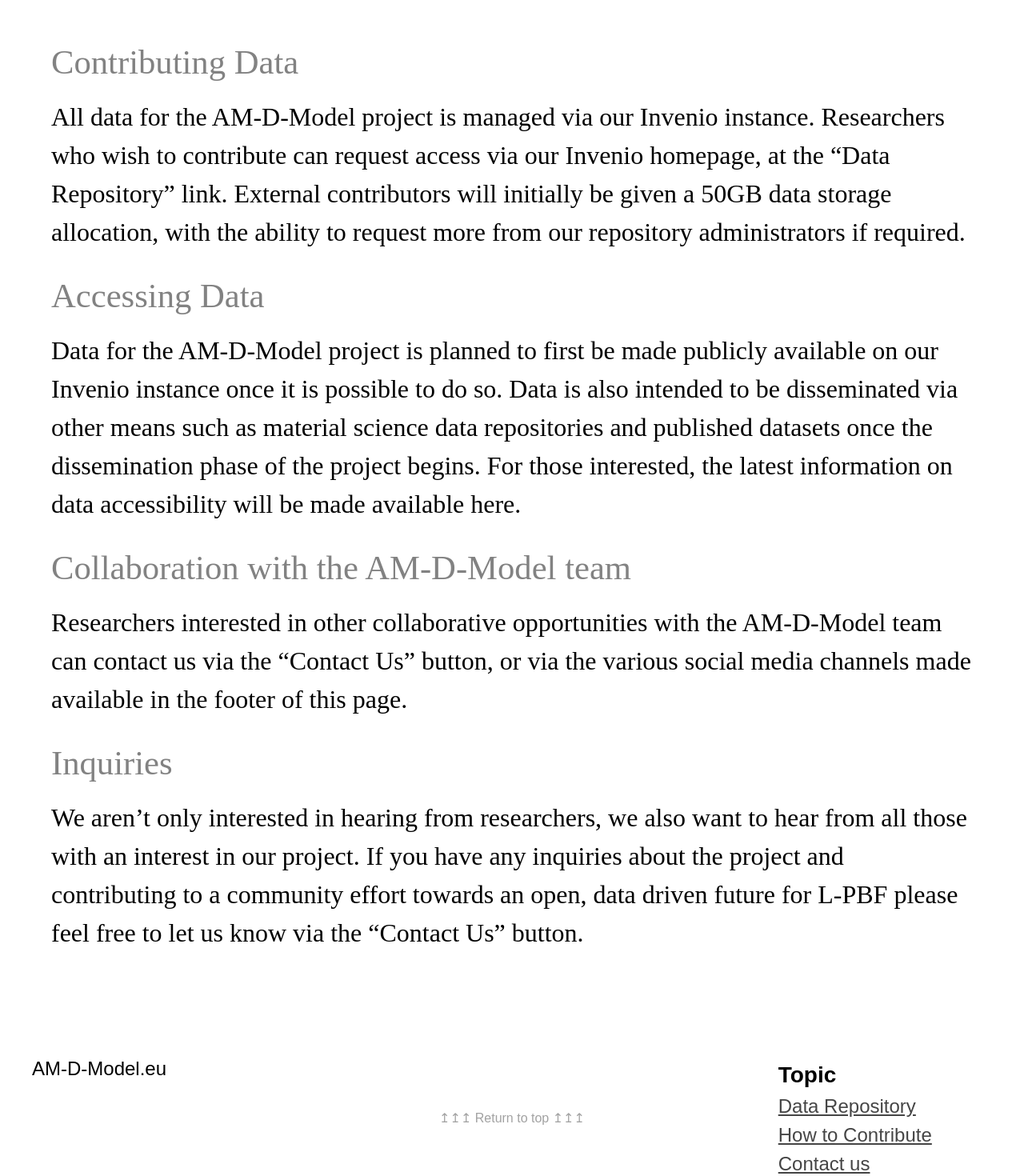
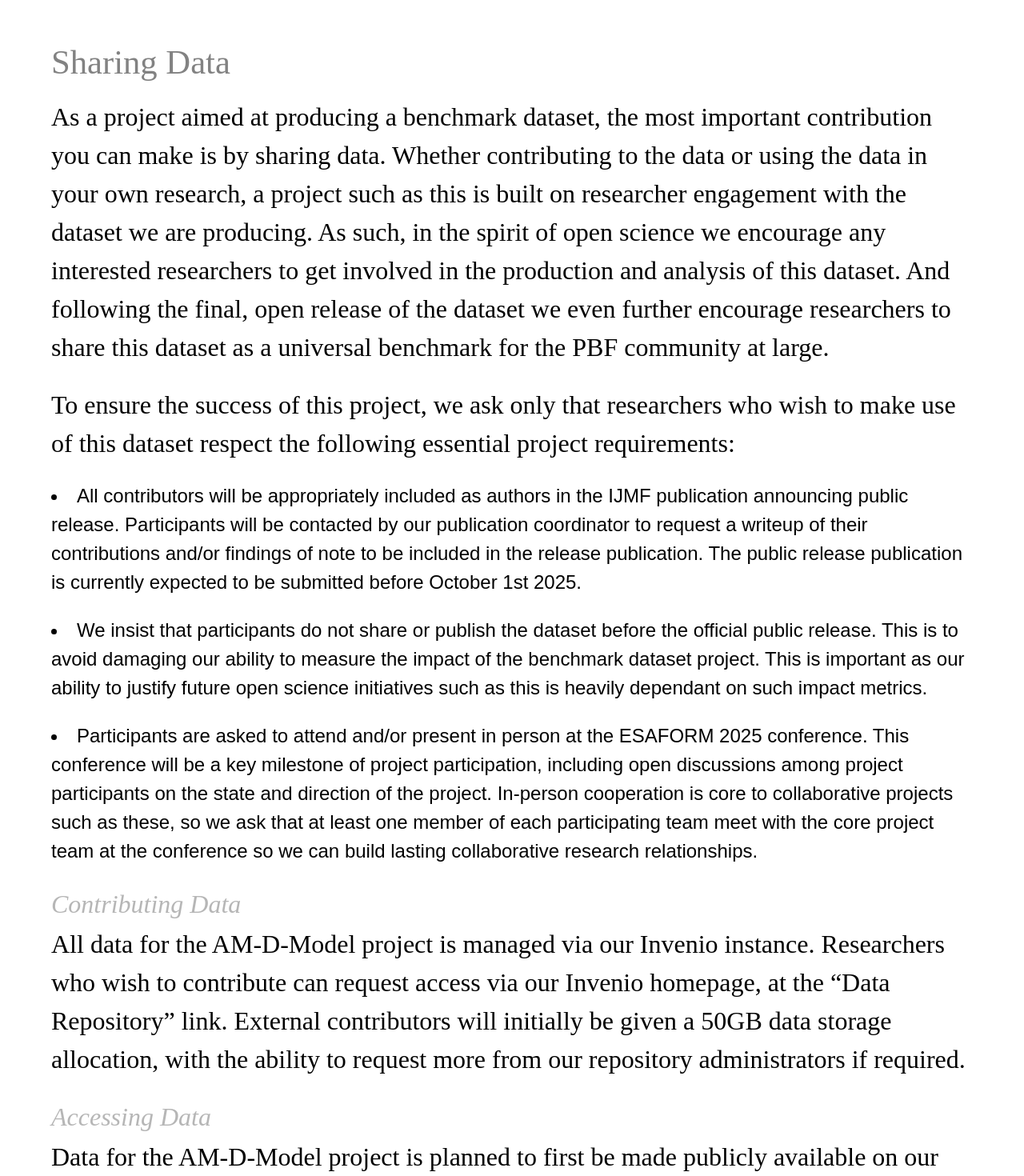
Before and after one commit to Cian-H/am-d-model.eu, a SvelteKit app: page /about in a window 1280 px wide. Shown: the part 340-1810 px from the top of the page at 80% size. Built offline with nearby package versions, Linux system fonts and the light colour scheme; a web font is replaced by a local one.

Commit message:
Updated "about" page

```diff
--- a/src/lib/styles/styles.css
+++ b/src/lib/styles/styles.css
@@ -22,8 +22,14 @@ menu,
 ol,
 ul {
     list-style-type: none;
+    list-style-position: inside;
     margin: 0;
     padding: 0;
+    font-size: 18pt
+}
+
+li {
+    padding-bottom: 24px
 }
 
 h1 {
@@ -39,6 +45,15 @@ label {
     color: #828282;
     font-size: 32pt;
     padding-bottom: 12px;
+    line-height: 1.5;
+}
+
+h3 {
+    font-family: "Assistant";
+    font-style: italic;
+    color: #B6B6B6;
+    font-size: 24pt;
+    padding-bottom: 2px;
     line-height: 1.5;
 }
 
@@ -61,8 +76,14 @@ p {
         font-size: 28pt;
     }
 
+    h3,
     p {
         font-size: 18pt;
+    }
+
+    ol,
+    ul {
+        font-size: 16pt;
     }
 }
 
@@ -75,8 +96,14 @@ p {
         font-size: 24pt;
     }
 
+    h3,
     p {
         font-size: 16pt;
+    }
+
+    ol,
+    ul {
+        font-size: 14pt;
     }
 }
 
@@ -89,7 +116,13 @@ p {
         font-size: 24pt;
     }
 
+    h3,
     p {
         font-size: 16pt;
     }
+
+    ol,
+    ul {
+        font-size: 14pt;
+    }
 }
--- a/src/routes/about/+page.svelte
+++ b/src/routes/about/+page.svelte
@@ -11,49 +11,87 @@
             <h1>How Can I Get Involved?</h1>
 
             <section>
-                <h2>Contributing Data</h2>
+                <h2>Sharing Data</h2>
                 <p>
-                    All data for the AM-D-Model project is managed via our
-                    Invenio instance. Researchers who wish to contribute can
-                    request access via our Invenio homepage, at the “Data
-                    Repository” link. External contributors will initially be
-                    given a 50GB data storage allocation, with the ability to
-                    request more from our repository administrators if required.
+                    As a project aimed at producing a benchmark dataset, the most important
+                    contribution you can make is by sharing data. Whether contributing to the data
+                    or using the data in your own research, a project such as this is built on
+                    researcher engagement with the dataset we are producing. As such, in the spirit
+                    of open science we encourage any interested researchers to get involved in the
+                    production and analysis of this dataset. And following the final, open release
+                    of the dataset we even further encourage researchers to share this dataset as a
+                    universal benchmark for the PBF community at large.
                 </p>
-            </section>
+                <p>
+                    To ensure the success of this project, we ask only that researchers who wish to
+                    make use of this dataset respect the following essential project requirements:
+                </p>
+                <ul class="list-disc">
+                    <li>
+                        All contributors will be appropriately included as authors in the IJMF
+                        publication announcing public release. Participants will be contacted by our
+                        publication coordinator to request a writeup of their contributions and/or
+                        findings of note to be included in the release publication. The public
+                        release publication is currently expected to be submitted before October 1st
+                        2025.
+                    </li>
+                    <li>
+                        We insist that participants do not share or publish the dataset before the
+                        official public release. This is to avoid damaging our ability to measure
+                        the impact of the benchmark dataset project. This is important as our
+                        ability to justify future open science initiatives such as this is heavily
+                        dependant on such impact metrics.
+                    </li>
+                    <li>
+                        Participants are asked to attend and/or present in person at the ESAFORM
+                        2025 conference. This conference will be a key milestone of project
+                        participation, including open discussions among project participants on the
+                        state and direction of the project. In-person cooperation is core to
+                        collaborative projects such as these, so we ask that at least one member of
+                        each participating team meet with the core project team at the conference so
+                        we can build lasting collaborative research relationships.
+                    </li>
+                </ul>
+                <section>
+                    <h3>Contributing Data</h3>
+                    <p>
+                        All data for the AM-D-Model project is managed via our Invenio instance.
+                        Researchers who wish to contribute can request access via our Invenio
+                        homepage, at the “Data Repository” link. External contributors will
+                        initially be given a 50GB data storage allocation, with the ability to
+                        request more from our repository administrators if required.
+                    </p>
+                </section>
 
-            <section>
-                <h2>Accessing Data</h2>
-                <p>
-                    Data for the AM-D-Model project is planned to first be made
-                    publicly available on our Invenio instance once it is
-                    possible to do so. Data is also intended to be disseminated
-                    via other means such as material science data repositories
-                    and published datasets once the dissemination phase of the
-                    project begins. For those interested, the latest information
-                    on data accessibility will be made available here.
-                </p>
+                <section>
+                    <h3>Accessing Data</h3>
+                    <p>
+                        Data for the AM-D-Model project is planned to first be made publicly
+                        available on our Invenio instance once it is possible to do so. Data is also
+                        intended to be disseminated via other means such as material science data
+                        repositories and published datasets once the dissemination phase of the
+                        project begins. For those interested, the latest information on data
+                        accessibility will be made available here.
+                    </p>
+                </section>
             </section>
 
             <section>
                 <h2>Collaboration with the AM-D-Model team</h2>
                 <p>
-                    Researchers interested in other collaborative opportunities
-                    with the AM-D-Model team can contact us via the “Contact Us”
-                    button, or via the various social media channels made
-                    available in the footer of this page.
+                    Researchers interested in other collaborative opportunities with the AM-D-Model
+                    team can contact us via the “Contact Us” button, or via the various social media
+                    channels made available in the footer of this page.
                 </p>
             </section>
 
             <section>
                 <h2>Inquiries</h2>
                 <p>
-                    We aren’t only interested in hearing from researchers, we
-                    also want to hear from all those with an interest in our
-                    project. If you have any inquiries about the project and
-                    contributing to a community effort towards an open, data
-                    driven future for L-PBF please feel free to let us know via
-                    the “Contact Us” button.
+                    We aren’t only interested in hearing from researchers, we also want to hear from
+                    all those with an interest in our project. If you have any inquiries about the
+                    project and contributing to a community effort towards an open, data driven
+                    future for L-PBF please feel free to let us know via the “Contact Us” button.
                 </p>
             </section>
         </main>
```
